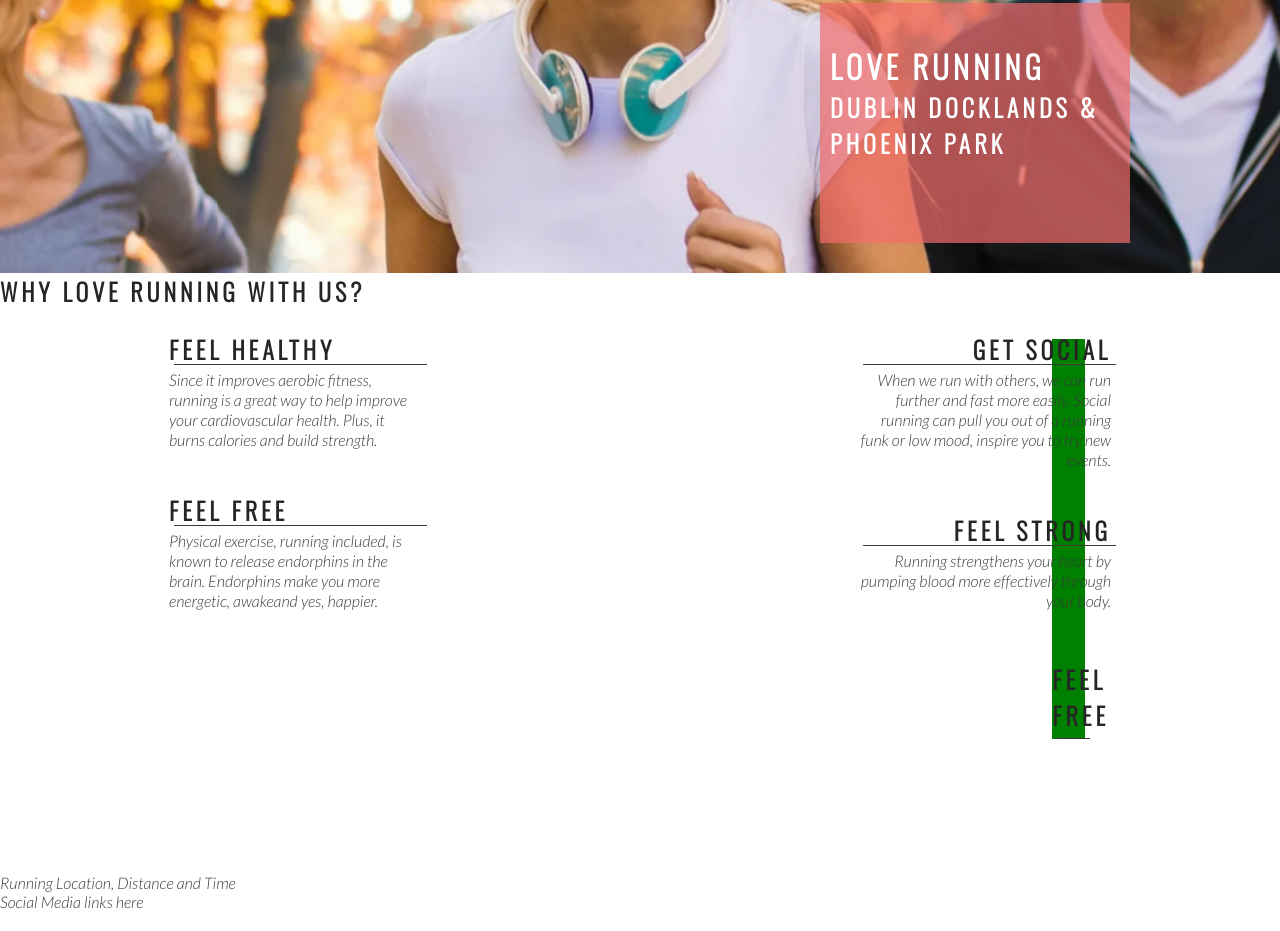
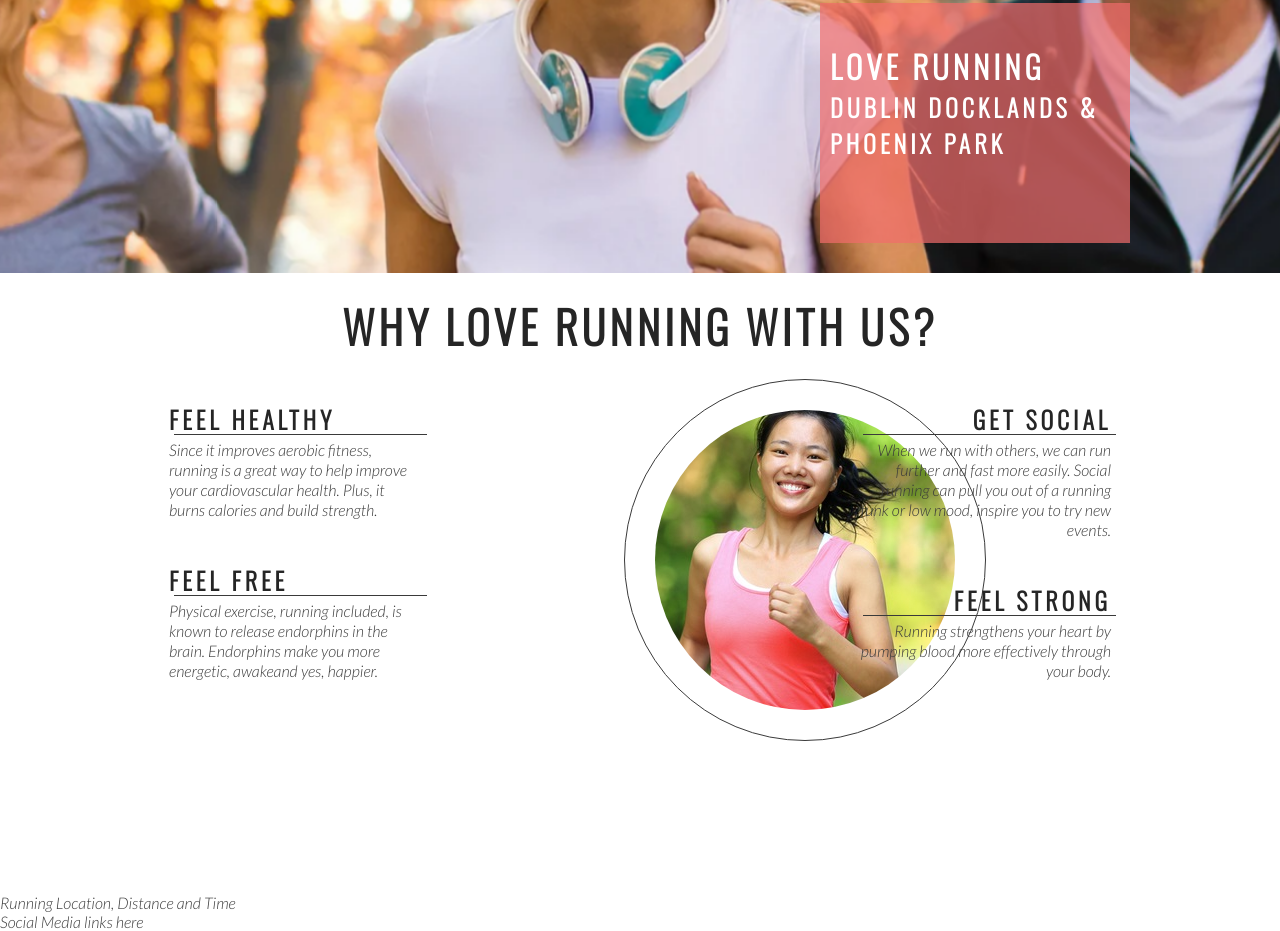
Before and after one commit to AmenGemechu/Love-Running, a plain HTML site: page index.html in a window 1280 px wide. Shown: the part 402-1333 px from the top of the page. Drawn offline with nearby package versions, Linux system fonts and the light colour scheme.

Commit message:
Add club ethos central image and style into a circle

```diff
--- a/assets/css/style.css
+++ b/assets/css/style.css
@@ -133,7 +133,6 @@ h1, h2 {
 #center-about {
     width: 33px;
     margin: 0 auto;
-    background-color: green;
 }
 
 hr {
@@ -165,3 +164,26 @@ hr {
 .right-about-heading p {
     text-align: right;
 }
+
+#welcome {
+    text-align: center;
+    margin: 20px 0;
+    font-size: 280%;
+}
+
+#circle-container {
+    width: 300px;
+    height: 300px;
+    padding: 30px;
+    border-style: solid;
+    border-color: #3a3a3a;
+    border-width: 1px;
+    border-radius: 50%;
+    margin: 0 auto;
+}
+
+#circle-cover-bg {
+    background: url('../images/ethos-center-image.jpg') no-repeat center;
+    height: 100%;
+    border-radius: 50%;
+}
--- a/index.html
+++ b/index.html
@@ -38,7 +38,7 @@
         </div>
     </section>
     <section id="club-ethos">
-        <h1>Why Love Running With Us?</h1>
+        <h2 id="welcome">Why Love Running With Us?</h2>
         <div id="left-about">
             <div class="left-about-heading">
                 <h2>Feel Healthy</h2>
@@ -66,18 +66,19 @@
                     you out of a running funk or low mood, inspire you to try new events.
                 </p>
             </div>
-                <div class="right-about-heading">
-                    <h2>Feel Strong</Strong></h2>
-                    <hr>
-                    <p>
-                        Running strengthens your heart by pumping blood more effectively through your body.
-                    </p>
+            <div class="right-about-heading">
+                <h2>Feel Strong</h2>
+                <hr>
+                <p>
+                    Running strengthens your heart by pumping blood more effectively through your body.
+                </p>
             </div>
+        </div>
         <div id="center-about">
-            <div class="center-about-heading">
-                <h2>Feel Free</h2>
-                <hr>
+            <div id="circle-container">
+                <div id="circle-cover-bg"></div>
             </div>
+        </div>
     </section>
     <section>
         Running Location, Distance and Time
```
Also changed, not shown: assets/images/ethos-center-image.jpg (added).
